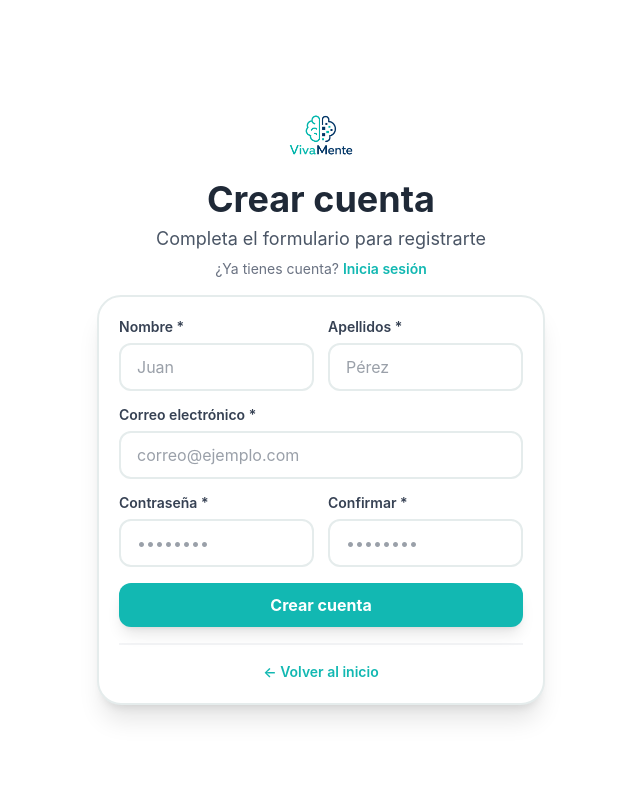
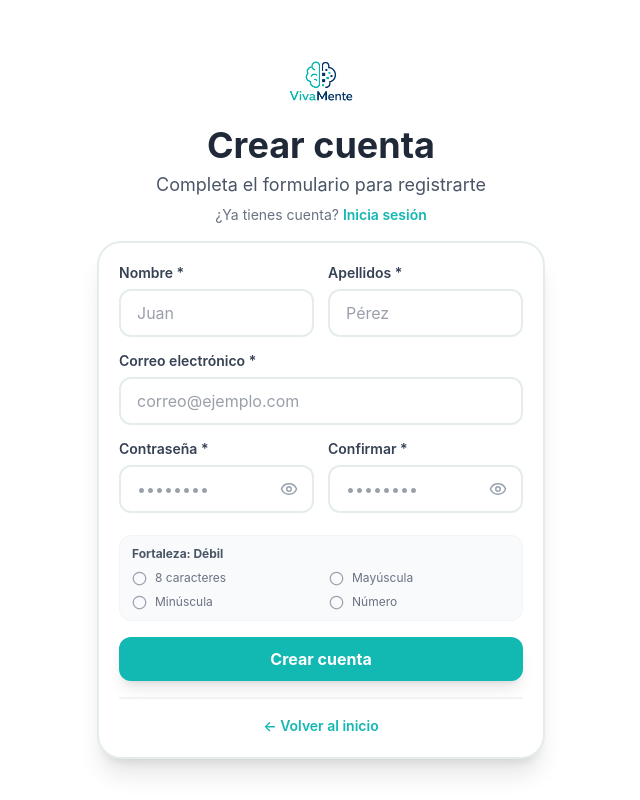
Before and after one commit to deepy7/VivaMente, a React (Vite) app: page /register in a window 1280 px wide. Shown: the whole page, without its empty margins (319-959 px from the left). Built offline with nearby package versions, Linux system fonts and the light colour scheme.

Commit message:
Seguridad de contraseña mejorada

```diff
--- /dev/null
+++ b/src/app/components/PasswordInput.tsx
@@ -0,0 +1,107 @@
+import { forwardRef, useState, type InputHTMLAttributes } from "react";
+import { CheckCircle2, Circle, Eye, EyeOff } from "lucide-react";
+
+export function getPasswordRequirements(password = "") {
+  return [
+    { label: "8 caracteres", valid: password.length >= 8 },
+    { label: "Mayúscula", valid: /[A-ZÁÉÍÓÚÜÑ]/.test(password) },
+    { label: "Minúscula", valid: /[a-záéíóúüñ]/.test(password) },
+    { label: "Número", valid: /\d/.test(password) },
+  ];
+}
+
+export function isPasswordValid(password = "") {
+  return getPasswordRequirements(password).every((requirement) => requirement.valid);
+}
+
+export function getPasswordValidationMessage() {
+  return "La contraseña debe tener al menos 8 caracteres, una mayúscula, una minúscula y un número.";
+}
+
+function getPasswordStrength(password = "") {
+  const completed = getPasswordRequirements(password).filter((requirement) => requirement.valid).length;
+
+  if (completed >= 4) {
+    return { label: "Segura", completed };
+  }
+
+  if (completed === 3) {
+    return { label: "Media", completed };
+  }
+
+  return { label: "Débil", completed };
+}
+
+interface PasswordInputProps extends InputHTMLAttributes<HTMLInputElement> {
+  hasError?: boolean;
+}
+
+export const PasswordInput = forwardRef<HTMLInputElement, PasswordInputProps>(
+  ({ hasError = false, className = "", onBlur, onFocus, style, ...props }, ref) => {
+    const [showPassword, setShowPassword] = useState(false);
+
+    return (
+      <div className="relative">
+        <input
+          ref={ref}
+          {...props}
+          type={showPassword ? "text" : "password"}
+          className={`w-full border-2 rounded-xl px-4 py-2.5 pr-12 text-base text-gray-700 outline-none transition-colors bg-white ${className}`}
+          style={{
+            ...style,
+            borderColor: hasError ? "#EF4444" : "#E5ECEC",
+          }}
+          onFocus={(e) => {
+            e.currentTarget.style.borderColor = hasError ? "#EF4444" : "#12B8B2";
+            onFocus?.(e);
+          }}
+          onBlur={(e) => {
+            onBlur?.(e);
+            e.currentTarget.style.borderColor = hasError ? "#EF4444" : "#E5ECEC";
+          }}
+        />
+        <button
+          type="button"
+          aria-label={showPassword ? "Ocultar contraseña" : "Mostrar contraseña"}
+          onClick={() => setShowPassword((current) => !current)}
+          className="absolute right-3 top-1/2 -translate-y-1/2 rounded-full p-1 text-gray-400 hover:text-gray-600 transition-colors cursor-pointer"
+        >
+          {showPassword ? <EyeOff size={18} /> : <Eye size={18} />}
+        </button>
+      </div>
+    );
+  },
+);
+
+PasswordInput.displayName = "PasswordInput";
+
+export function PasswordStrengthHint({ password = "" }: { password?: string }) {
+  const requirements = getPasswordRequirements(password);
+  const strength = getPasswordStrength(password);
+
+  return (
+    <div className="mt-2 w-full rounded-xl border border-gray-100 bg-gray-50 px-3 py-2.5">
+      <p className="text-xs text-gray-600 mb-2" style={{ fontWeight: 700 }}>
+        Fortaleza: {strength.label}
+      </p>
+
+      <div className="grid grid-cols-1 sm:grid-cols-2 gap-x-4 gap-y-2">
+        {requirements.map((requirement) => (
+          <div
+            key={requirement.label}
+            className="flex min-w-0 items-center gap-2 text-xs"
+          >
+            {requirement.valid ? (
+              <CheckCircle2 size={15} className="shrink-0" style={{ color: "#16A34A" }} />
+            ) : (
+              <Circle size={15} className="shrink-0 text-gray-400" />
+            )}
+            <span className={requirement.valid ? "text-green-700" : "text-gray-500"}>
+              {requirement.label}
+            </span>
+          </div>
+        ))}
+      </div>
+    </div>
+  );
+}
--- a/src/app/pages/ForgotPassword.tsx
+++ b/src/app/pages/ForgotPassword.tsx
@@ -55,7 +55,7 @@ export default function ForgotPassword() {
           style={{ borderColor: "#E5ECEC" }}
         >
           {!sent ? (
-            <form onSubmit={handleSubmit(onSubmit)}>
+            <form onSubmit={handleSubmit(onSubmit)} noValidate>
               {/* Email */}
               <div className="mb-5">
                 <label
@@ -72,8 +72,8 @@ export default function ForgotPassword() {
                   {...register("email", {
                     required: "El email es obligatorio",
                     pattern: {
-                      value: /^[^\s@]+@[^\s@]+\.[^\s@]+$/,
-                      message: "Formato de email inválido",
+                      value: /^[^\s@]+@[^\s@]+\.[A-Za-z]{2,}$/,
+                      message: "Introduce un correo electrónico válido",
                     },
                   })}
                   className="w-full border-2 rounded-xl px-4 py-2.5 text-base text-gray-700 outline-none transition-colors bg-white"
--- a/src/app/pages/Register.tsx
+++ b/src/app/pages/Register.tsx
@@ -2,6 +2,12 @@ import { useState } from "react";
 import { Link, useNavigate } from "react-router";
 import { useForm } from "react-hook-form";
 import { Logo } from "../components/Logo";
+import {
+  getPasswordValidationMessage,
+  isPasswordValid,
+  PasswordInput,
+  PasswordStrengthHint,
+} from "../components/PasswordInput";
 import { authApi } from "../../lib/api";
 import { toast } from "sonner";
 
@@ -24,7 +30,7 @@ export default function Register() {
     formState: { errors },
   } = useForm<RegisterFormData>();
 
-  const password = watch("password");
+  const password = watch("password") || "";
 
   const onSubmit = async (data: RegisterFormData) => {
     setIsLoading(true);
@@ -49,7 +55,6 @@ export default function Register() {
   return (
     <div className="min-h-dvh flex items-center justify-center px-4 sm:px-6 py-3 sm:py-4">
       <div className="w-full max-w-md">
-        {/* Header */}
         <div className="text-center mb-3 sm:mb-4">
           <div className="flex justify-center mb-1">
             <Logo size={80} />
@@ -72,14 +77,13 @@ export default function Register() {
           </p>
         </div>
 
-        {/* Card de Register */}
         <form
           onSubmit={handleSubmit(onSubmit)}
+          noValidate
           className="bg-white rounded-3xl border-2 p-4 sm:p-5 shadow-xl"
           style={{ borderColor: "#E5ECEC" }}
         >
           <div className="grid grid-cols-1 sm:grid-cols-2 gap-3.5 mb-3.5">
-            {/* Nombre */}
             <div>
               <label
                 htmlFor="nombre"
@@ -111,7 +115,6 @@ export default function Register() {
               )}
             </div>
 
-            {/* Apellidos */}
             <div>
               <label
                 htmlFor="apellidos"
@@ -144,7 +147,6 @@ export default function Register() {
             </div>
           </div>
 
-          {/* Email */}
           <div className="mb-3.5">
             <label
               htmlFor="email"
@@ -160,8 +162,8 @@ export default function Register() {
               {...register("email", {
                 required: "El email es obligatorio",
                 pattern: {
-                  value: /^[^\s@]+@[^\s@]+\.[^\s@]+$/,
-                  message: "Formato de email inválido",
+                  value: /^[^\s@]+@[^\s@]+\.[A-Za-z]{2,}$/,
+                  message: "Introduce un correo electrónico válido",
                 },
               })}
               className="w-full border-2 rounded-xl px-4 py-2.5 text-base text-gray-700 outline-none transition-colors bg-white"
@@ -177,7 +179,6 @@ export default function Register() {
           </div>
 
           <div className="grid grid-cols-1 sm:grid-cols-2 gap-3.5 mb-4">
-            {/* Password */}
             <div>
               <label
                 htmlFor="password"
@@ -186,30 +187,20 @@ export default function Register() {
               >
                 Contraseña *
               </label>
-              <input
+              <PasswordInput
                 id="password"
-                type="password"
                 placeholder="••••••••"
+                hasError={Boolean(errors.password)}
                 {...register("password", {
                   required: "La contraseña es obligatoria",
-                  minLength: {
-                    value: 6,
-                    message: "Mínimo 6 caracteres",
-                  },
+                  validate: (value) => isPasswordValid(value) || getPasswordValidationMessage(),
                 })}
-                className="w-full border-2 rounded-xl px-4 py-2.5 text-base text-gray-700 outline-none transition-colors bg-white"
-                style={{
-                  borderColor: errors.password ? "#EF4444" : "#E5ECEC",
-                }}
-                onFocus={(e) => (e.target.style.borderColor = errors.password ? "#EF4444" : "#12B8B2")}
-                onBlur={(e) => (e.target.style.borderColor = errors.password ? "#EF4444" : "#E5ECEC")}
               />
               {errors.password && (
                 <p className="text-sm text-red-500 mt-2">{errors.password.message}</p>
               )}
             </div>
 
-            {/* Confirm Password */}
             <div>
               <label
                 htmlFor="confirmPassword"
@@ -218,29 +209,26 @@ export default function Register() {
               >
                 Confirmar *
               </label>
-              <input
+              <PasswordInput
                 id="confirmPassword"
-                type="password"
                 placeholder="••••••••"
+                hasError={Boolean(errors.confirmPassword)}
                 {...register("confirmPassword", {
                   required: "Confirma tu contraseña",
                   validate: (value) =>
                     value === password || "Las contraseñas no coinciden",
                 })}
-                className="w-full border-2 rounded-xl px-4 py-2.5 text-base text-gray-700 outline-none transition-colors bg-white"
-                style={{
-                  borderColor: errors.confirmPassword ? "#EF4444" : "#E5ECEC",
-                }}
-                onFocus={(e) => (e.target.style.borderColor = errors.confirmPassword ? "#EF4444" : "#12B8B2")}
-                onBlur={(e) => (e.target.style.borderColor = errors.confirmPassword ? "#EF4444" : "#E5ECEC")}
               />
               {errors.confirmPassword && (
                 <p className="text-sm text-red-500 mt-2">{errors.confirmPassword.message}</p>
               )}
             </div>
+
+            <div className="sm:col-span-2">
+              <PasswordStrengthHint password={password} />
+            </div>
           </div>
 
-          {/* Register Button */}
           <button
             type="submit"
             disabled={isLoading}
@@ -253,7 +241,6 @@ export default function Register() {
             {isLoading ? "Creando cuenta..." : "Crear cuenta"}
           </button>
 
-          {/* Volver al inicio - integrado en el recuadro */}
           <div className="text-center border-t-2 border-gray-100 pt-3.5">
             <Link
               to="/login"
--- a/src/app/pages/ResetPassword.tsx
+++ b/src/app/pages/ResetPassword.tsx
@@ -3,6 +3,12 @@ import { Link, useNavigate } from "react-router";
 import { useForm } from "react-hook-form";
 import { toast } from "sonner";
 import { Logo } from "../components/Logo";
+import {
+  getPasswordValidationMessage,
+  isPasswordValid,
+  PasswordInput,
+  PasswordStrengthHint,
+} from "../components/PasswordInput";
 import { supabase } from "../../lib/supabase";
 
 interface ResetPasswordFormData {
@@ -23,7 +29,7 @@ export default function ResetPassword() {
     formState: { errors },
   } = useForm<ResetPasswordFormData>();
 
-  const passwordValue = watch("password");
+  const passwordValue = watch("password") || "";
 
   useEffect(() => {
     let mounted = true;
@@ -193,28 +199,16 @@ export default function ResetPassword() {
               >
                 Nueva contraseña *
               </label>
-              <input
+              <PasswordInput
                 id="password"
-                type="password"
-                placeholder="Mínimo 6 caracteres"
+                placeholder="Mínimo 8 caracteres"
+                hasError={Boolean(errors.password)}
                 {...register("password", {
                   required: "La contraseña es obligatoria",
-                  minLength: {
-                    value: 6,
-                    message: "La contraseña debe tener al menos 6 caracteres",
-                  },
+                  validate: (value) => isPasswordValid(value) || getPasswordValidationMessage(),
                 })}
-                className="w-full border-2 rounded-xl px-4 py-2.5 text-base text-gray-700 outline-none transition-colors bg-white"
-                style={{
-                  borderColor: errors.password ? "#EF4444" : "#E5ECEC",
-                }}
-                onFocus={(e) =>
-                  (e.target.style.borderColor = errors.password ? "#EF4444" : "#12B8B2")
-                }
-                onBlur={(e) =>
-                  (e.target.style.borderColor = errors.password ? "#EF4444" : "#E5ECEC")
-                }
               />
+              <PasswordStrengthHint password={passwordValue} />
               {errors.password && (
                 <p className="text-sm text-red-500 mt-2">{errors.password.message}</p>
               )}
@@ -228,25 +222,15 @@ export default function ResetPassword() {
               >
                 Confirmar contraseña *
               </label>
-              <input
+              <PasswordInput
                 id="confirmPassword"
-                type="password"
                 placeholder="Repite la contraseña"
+                hasError={Boolean(errors.confirmPassword)}
                 {...register("confirmPassword", {
                   required: "Debes confirmar la contraseña",
                   validate: (value) =>
                     value === passwordValue || "Las contraseñas no coinciden",
                 })}
-                className="w-full border-2 rounded-xl px-4 py-2.5 text-base text-gray-700 outline-none transition-colors bg-white"
-                style={{
-                  borderColor: errors.confirmPassword ? "#EF4444" : "#E5ECEC",
-                }}
-                onFocus={(e) =>
-                  (e.target.style.borderColor = errors.confirmPassword ? "#EF4444" : "#12B8B2")
-                }
-                onBlur={(e) =>
-                  (e.target.style.borderColor = errors.confirmPassword ? "#EF4444" : "#E5ECEC")
-                }
               />
               {errors.confirmPassword && (
                 <p className="text-sm text-red-500 mt-2">{errors.confirmPassword.message}</p>
```
Also changed, not shown: src/app/pages/Login.tsx (+6 -14 lines).
